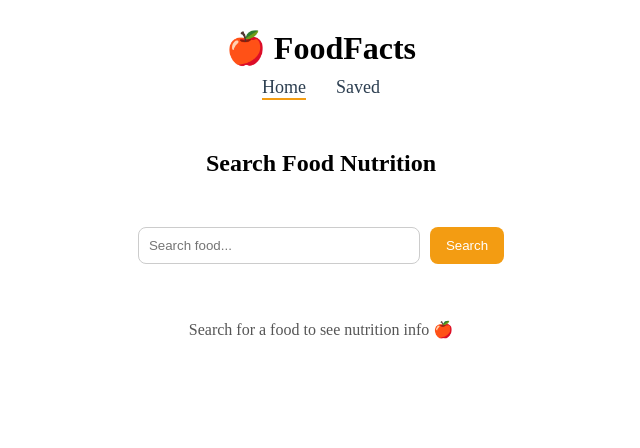
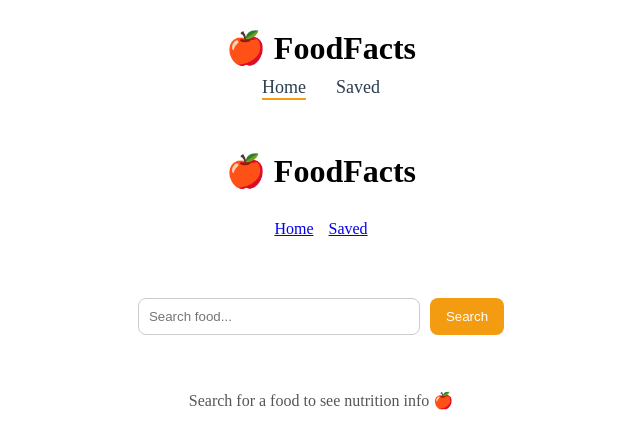
Before and after one commit to hanshika724-design/foodfacts-app, a React (Vite) app: page / in a window 1280 px wide. Shown: the top 448 px of the page, without its empty margins (319-959 px from the left). Built offline with nearby package versions, Linux system fonts and the light colour scheme.

Commit message:
fix: HomePage search functionality working with API results

```diff
--- a/src/pages/HomePage.jsx
+++ b/src/pages/HomePage.jsx
@@ -7,15 +7,37 @@ function HomePage() {
   const [loading, setLoading] = useState(false);
   const [hasSearched, setHasSearched] = useState(false);
 
-  const handleSearch = (query) => {
-    console.log(query); // temp (we'll add API later)
+  const handleSearch = async (query) => {
+    if (!query) return;
+
+    setLoading(true);
     setHasSearched(true);
+
+    try {
+      const res = await fetch(
+        `https://world.openfoodfacts.org/cgi/search.pl?search_terms=${query}&search_simple=1&json=1`
+      );
+      const data = await res.json();
+      setResults(data.products || []);
+    } catch (err) {
+      console.error("Error fetching data:", err);
+      setResults([]);
+    } finally {
+      setLoading(false);
+    }
   };
 
   return (
     <div className="home">
-      <h2 className="title">Search Food Nutrition</h2>
+      <h1 className="logo">🍎 FoodFacts</h1>
 
+      {/* Navbar */}
+      <div style={{ marginBottom: "20px" }}>
+        <a href="/" style={{ marginRight: "15px" }}>Home</a>
+        <a href="/saved">Saved</a>
+      </div>
+
+      {/* Search */}
       <SearchBar onSearch={handleSearch} />
 
       {loading && <p>Loading...</p>}
@@ -28,9 +50,7 @@ function HomePage() {
         <p className="error">No results found ❌</p>
       )}
 
-      {!loading && results.length > 0 && (
-        <FoodList products={results} />
-      )}
+      {!loading && results.length > 0 && <FoodList products={results} />}
     </div>
   );
 }
```
